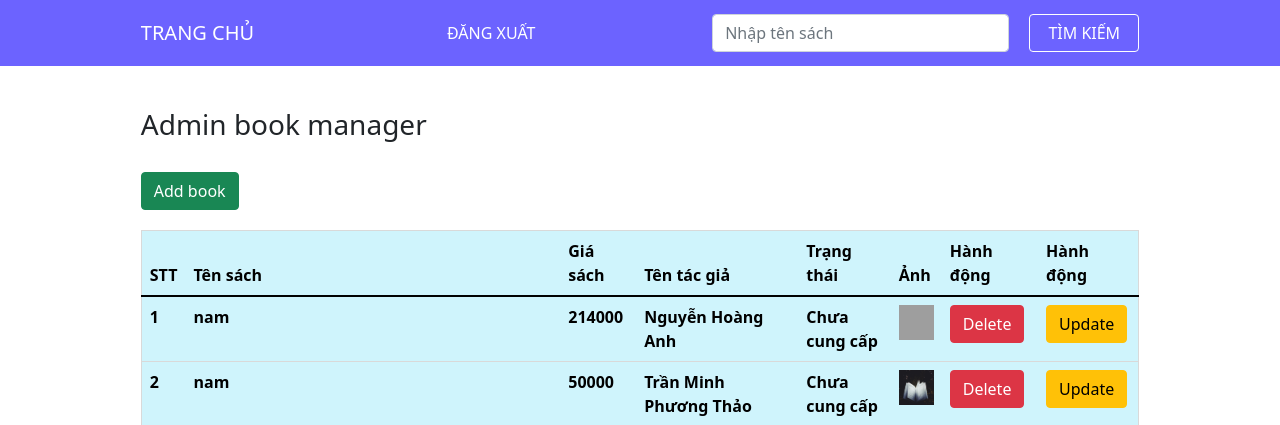
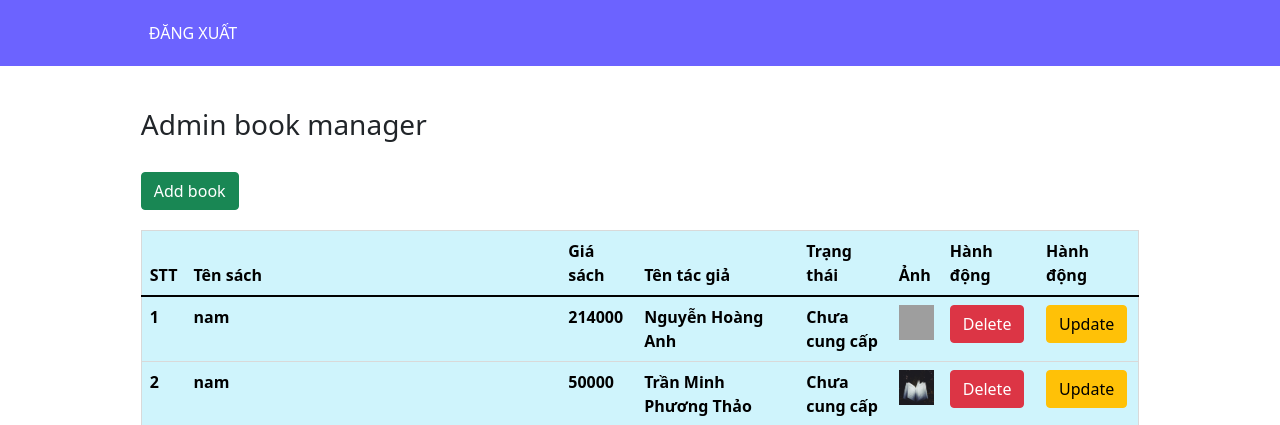
Before and after one commit to gianam65/order-book, a PHP site: page /route/manager/index.php in a window 1280 px wide. Shown: the top 425 px of the page. Run offline with PHP 8.4, Linux system fonts and the light colour scheme; a user stored in the database is signed in; data comes from the database, SQL or seed files in the repository; lists and menus that the app fills with data are empty; grey boxes are pictures that could not be loaded.

Commit message:
Remove route to home page

```diff
--- a/route/manager/index.php
+++ b/route/manager/index.php
@@ -22,19 +22,12 @@
             </button>
 
             <div class="collapse navbar-collapse home-menu" id="navbarTogglerDemo01">
-                <a class="navbar-brand home-link" href="../.././index.php">TRANG CHỦ</a>
                 <ul class="navbar-nav mr-auto mt-2 mt-lg-0">
                     <li class="nav-item">
                         <a class="nav-link home-link" href="../.././src/process-logout-manager.php">ĐĂNG XUẤT</a>
                     </li>
                 </ul>
 
-                <form class="form-inline my-2 my-lg-0 search-section" action=".././global/search-result.php" method="POST">
-                    <input class="form-control mr-sm-2" name="search-value" id="search-value" type="search" placeholder="Nhập tên sách" aria-label="search">
-                    <button class="btn my-2 my-sm-0 search-btn" id="search-feature" type="submit">
-                        TÌM KIẾM
-                    </button>
-                </form>
             </div>
         </div>
     </nav>
```
